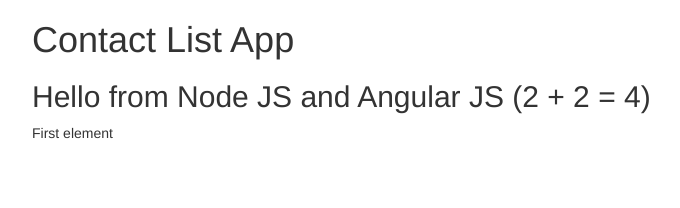
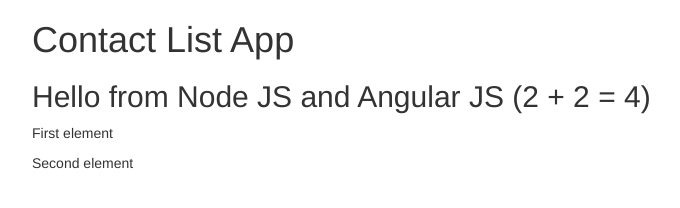
Before and after one commit to atellmer/mean-stack, a website: page public/index.html in a window 1280 px wide. Shown: the whole page, without its empty margins (38-718 px from the left). Drawn offline with nearby package versions, Linux system fonts and the light colour scheme.

Commit message:
Second commit

```diff
--- a/public/index.html
+++ b/public/index.html
@@ -13,8 +13,8 @@
 				<h1>Contact List App</h1>
 				<h2>Hello from Node JS and Angular JS (2 + 2 = {{2 + 2}})</h2>
 				<p>First element</p>
-				<!--<p>Second element</p>
-				<p>Third element</p>-->
+				<p>Second element</p>
+				<!--<p>Third element</p>-->
 			</div>
 		</div>
 	</div>
```
